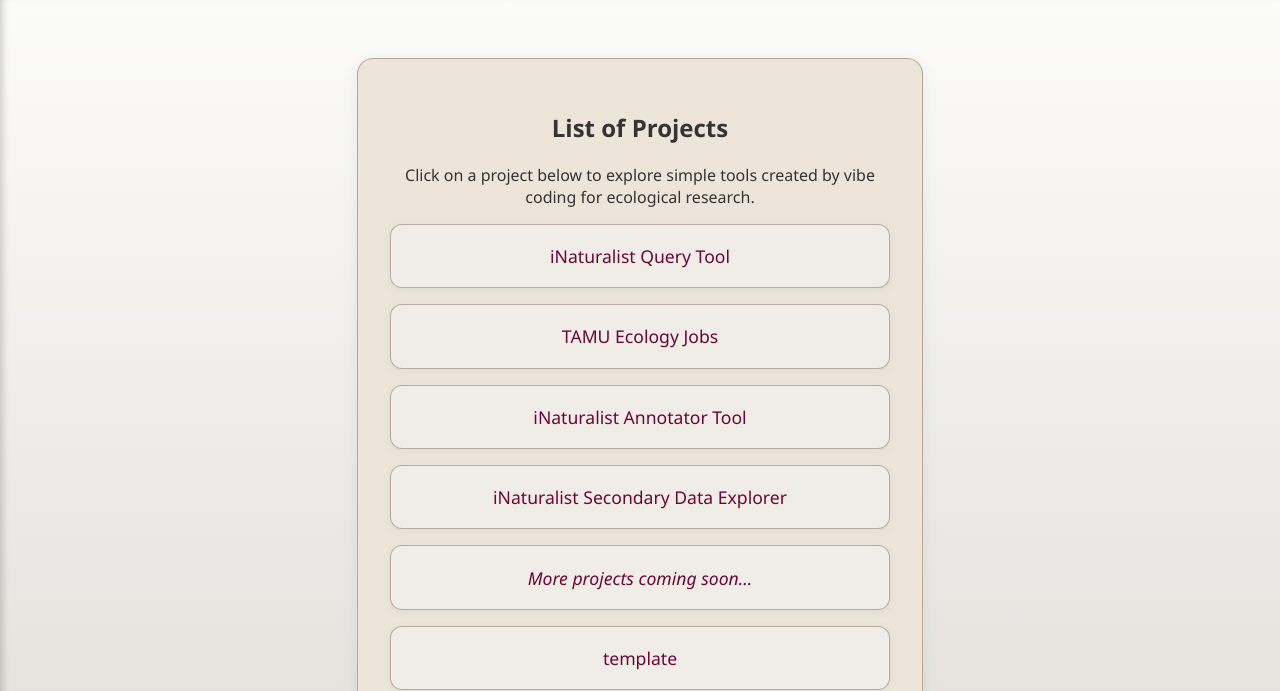
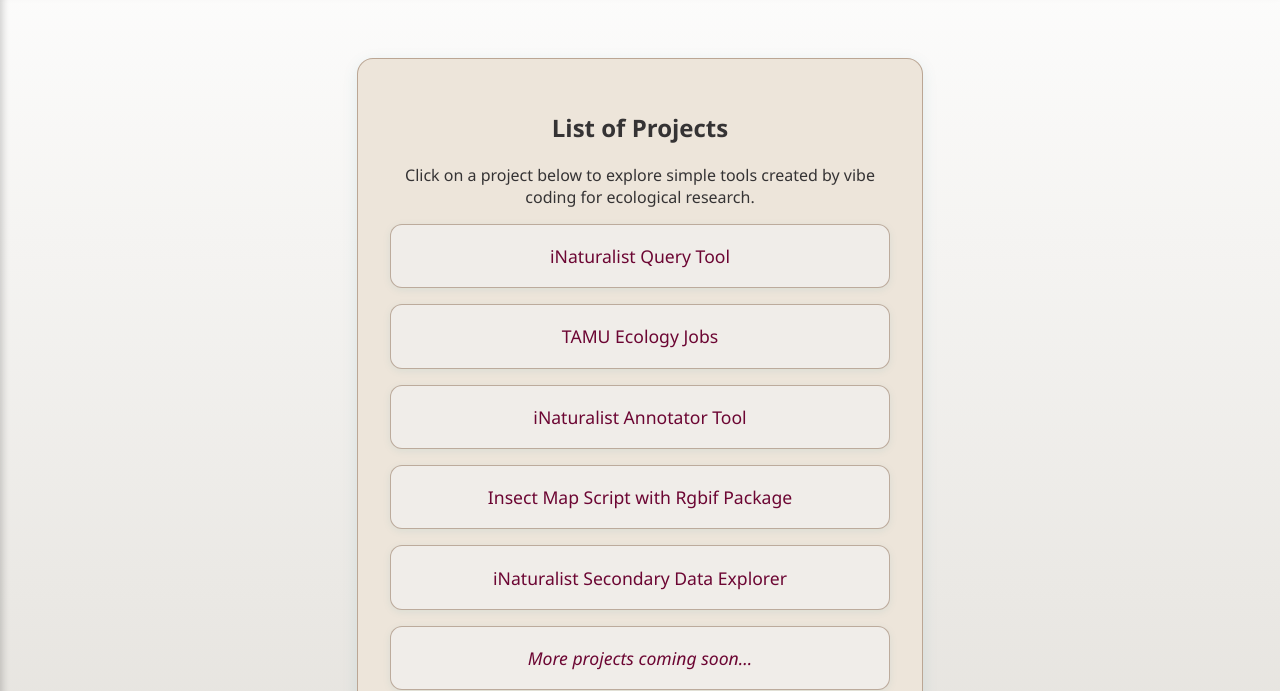
Before and after one commit to KTorres23/ecology-vibe-coding, a plain HTML site: page index.html in a window 1280 px wide. Shown: the part 109-800 px from the top of the page. Drawn offline with Linux system fonts and the light colour scheme.

Commit message:
Update index and readme with projects info

```diff
--- a/index.html
+++ b/index.html
@@ -89,6 +89,8 @@
           TAMU Ecology Jobs</li>
         <li class="project-item" onclick="location.href='pages/image_sorter.html'" tabindex="0" role="link"
           aria-label="jobs">iNaturalist Annotator Tool</li>
+        <li class="project-item" onclick="location.href='scripts/gbif_downloader.R'" tabindex="0" role="link"
+          aria-label="jobs">Insect Map Script with Rgbif Package</li>
         <li class="project-item" onclick="location.href='pages/secondary_explorer.html'" tabindex="0" role="link"
           aria-label="jobs">iNaturalist Secondary Data Explorer</li>
         <li class="project-item"><i>More projects coming soon...</i></li>
```
Also changed, not shown: 1 other file.
